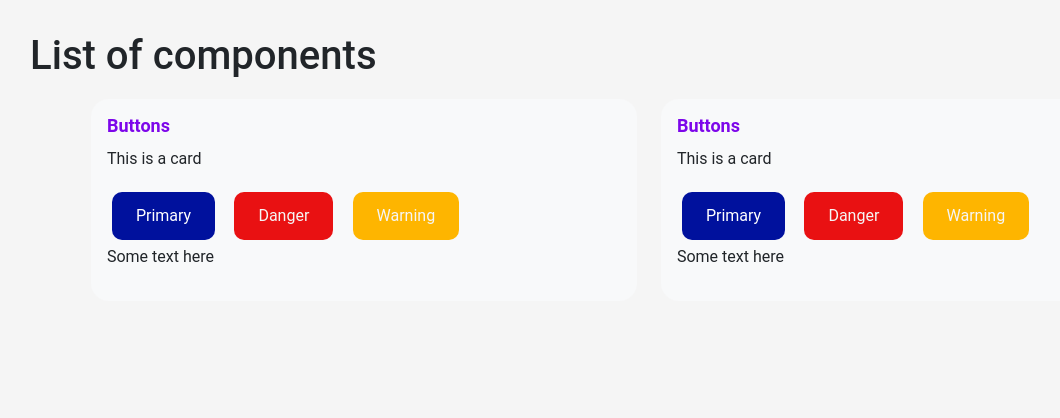
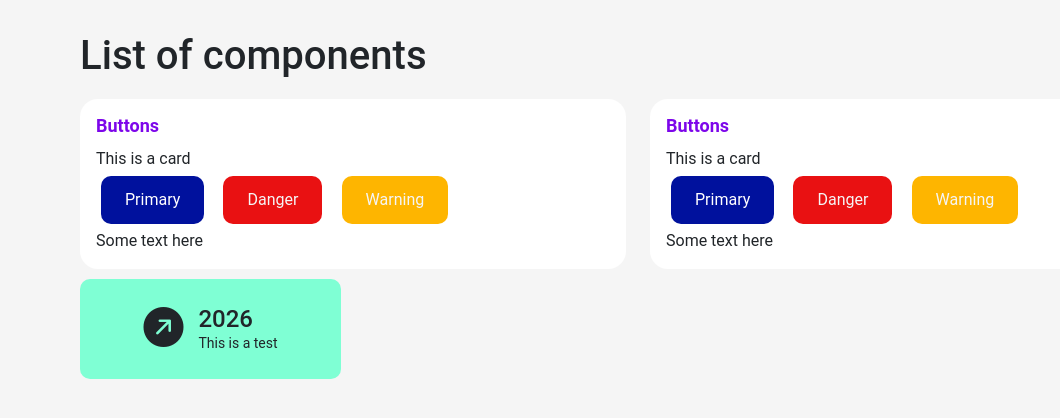
Before and after one commit to D3ds3c007/MPTC-Platform-Front, a Next.js app: page / in a window 1280 px wide. Shown: the top 418 px of the page, without its empty margins (2-1062 px from the left). Built offline with nearby package versions, Linux system fonts and the light colour scheme.

Commit message:
MIconicCard done

```diff
--- a/package.json
+++ b/package.json
@@ -10,6 +10,7 @@
   },
   "dependencies": {
     "bootstrap": "^5.3.3",
+    "bootstrap-icons": "^1.11.3",
     "clsx": "^2.1.1",
     "jose": "^5.9.2",
     "next": "14.2.11",
--- a/src/app/components/ui/Card/MCard.js
+++ b/src/app/components/ui/Card/MCard.js
@@ -4,7 +4,7 @@ import styles from './MCard.module.css';
 export function MCard({children, width = '100%', height = 'auto', bgColor = 'white', padding = '20px', title = ''}, display = 'flex', flexDirection = 'column') {
     return (
         <>
-            <div className={`card ${styles.card} p-3 bg-light`} style={{width, height, backgroundColor: bgColor, padding}}>
+            <div className={`card ${styles.card} p-3`} style={{width, height, backgroundColor: bgColor, padding}}>
                 {title && <h1 className={styles.title}>{title}</h1>}
                 {children}
             </div>
--- a/src/app/components/ui/Card/MCard.module.css
+++ b/src/app/components/ui/Card/MCard.module.css
@@ -3,7 +3,7 @@
     height: auto; /* Makes the height flexible */
     max-width: 100%; /* Ensures the card doesn't exceed the container width */
     max-height: 100%; /* Prevents the card from exceeding the container height */
-    background-color: #fff;
+    background-color: #ffffff;
     border-radius: 18px;
     border:0px;
     padding: 2rem; /* Use relative units for padding */
@@ -12,7 +12,7 @@
     justify-content: space-between;
     transition: all 0.3s ease-in-out;
     box-sizing: border-box; /* Ensures padding is included in the element's total width and height */
-    margin: 2%;
+    margin: 2% 2% 2% 0%;
 }
 
 .title {
--- /dev/null
+++ b/src/app/components/ui/IconicCard/MIconicCard.js
@@ -0,0 +1,36 @@
+import styles from './MIconicCard.module.css';
+import { Container } from "react-bootstrap";
+import 'bootstrap-icons/font/bootstrap-icons.css'; // Import Bootstrap Icons
+
+export function MIconicCard({
+    data = '2024',
+    icon = 'bi bi-arrow-up-right-circle-fill',
+    label = 'This is a card',
+    bgColor = '#CFD4FA',
+    color = '--primary-color'
+}){
+    return (
+        <>
+        <Container>
+            <div className="row">
+                <div className="col-md-3">
+                    <div className={styles.iconiccard}>
+                        <div className={styles.icon}>
+                            <i class="bi bi-arrow-up-right-circle-fill" style={{
+                                fontSize: '40px',
+                                marginRight: '10px'
+                            }}></i>
+                        </div>
+                        <div className={styles.content}>
+                            <b><h4 className={styles.data}>{data}</h4></b>
+                            <p style={{
+                                fontSize: '14px'
+                            }}>{label}</p>
+                        </div>
+                    </div>
+                </div>
+            </div>
+        </Container>
+        </>
+    )
+}
--- /dev/null
+++ b/src/app/components/ui/IconicCard/MIconicCard.module.css
@@ -0,0 +1,15 @@
+.iconiccard{
+    background-color: aquamarine;
+    display: flex;
+    flex-direction: row;
+    align-items: center;
+    justify-content: center;
+    padding: 20px;
+    border-radius: 10px;
+    gap: 5px;
+
+}
+
+.data{
+    margin: 0;
+}
--- a/src/app/globals.css
+++ b/src/app/globals.css
@@ -20,3 +20,8 @@ body {
   padding: 2em;
   background-color: #F5F5F5;
 }
+
+p{
+  margin-top: 0;
+  margin-bottom: 0;
+}
--- a/src/app/page.js
+++ b/src/app/page.js
@@ -2,18 +2,18 @@ import Image from "next/image";
 import styles from "./page.module.css";
 import { MButton } from "@/app/components/ui/Button/MButton";
 import { MCard } from "@/app/components/ui/Card/MCard";
+import { MIconicCard } from "@/app/components/ui/IconicCard/MIconicCard";
 import { Container } from "react-bootstrap";
 export default function Page() {
   return (
     <>
-      <div className={styles.container}>
-        <h1>List of components</h1>
-      </div>
 
       <Container>
+      <h1>List of components</h1>
+
         <div className="row">
           <div className="col-md-6">
-            <MCard title="Buttons">
+            <MCard title="Buttons" >
               <p>This is a card</p>
               <div style={{
                 display: 'flex',
@@ -44,7 +44,11 @@ export default function Page() {
 
               <p>Some text here</p>
             </MCard>
+
+
           </div>
+          <MIconicCard data="2026" label="This is a test" />
+
         </div>
 
 
```
Also changed, not shown: 1 other file (tests, documents, lock files or other folders).
